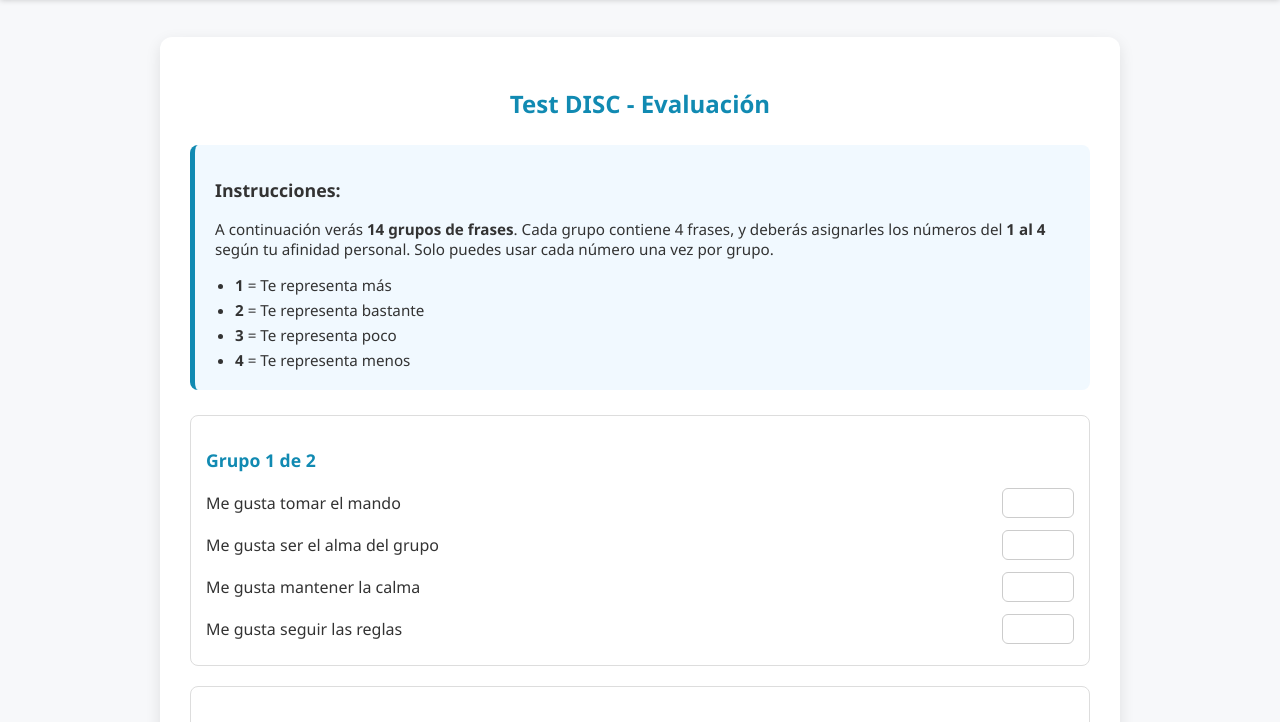
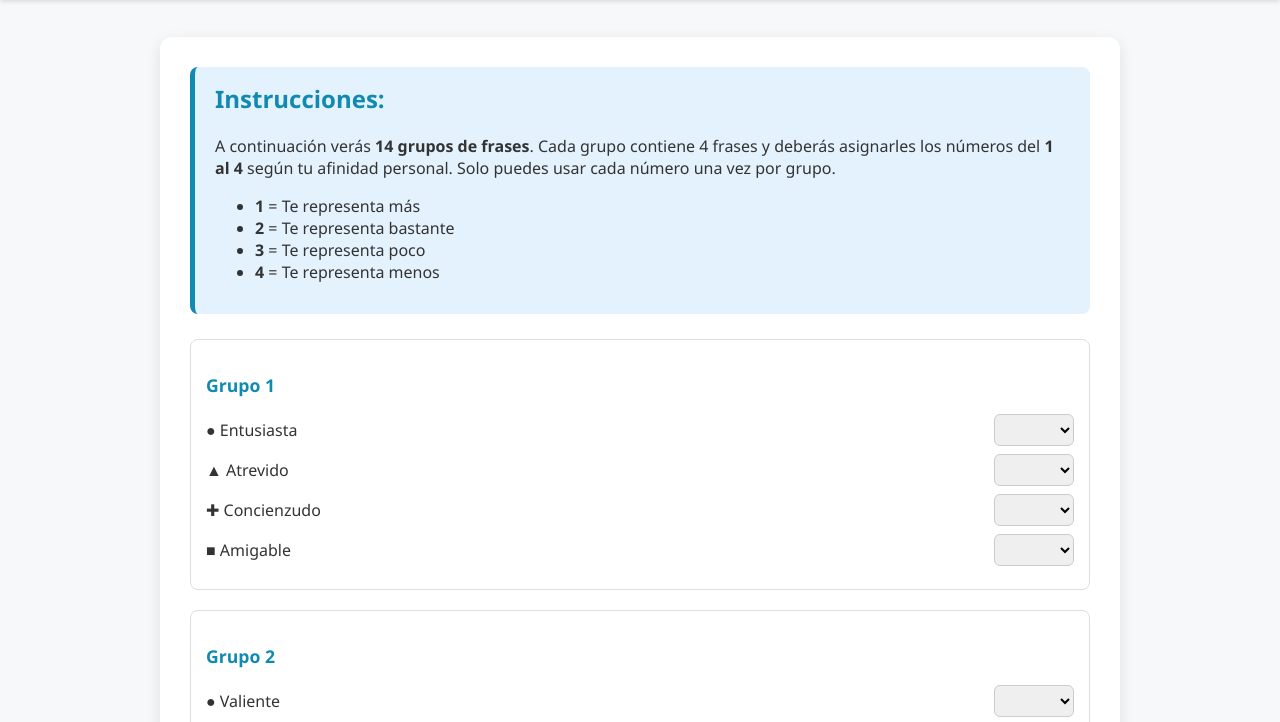
Before and after one commit to isabelcoronado/Test_Disc, a plain HTML site: page disc_test.html in a window 1280 px wide. Shown: the part 66-788 px from the top of the page. Drawn offline with Linux system fonts and the light colour scheme.

Commit message:
Update disc_test.html

```diff
--- a/disc_test.html
+++ b/disc_test.html
@@ -47,29 +47,22 @@
       to { opacity: 1; transform: translateY(0); }
     }
 
-    h2 {
-      text-align: center;
-      color: var(--azul);
+    .instrucciones {
+      background: #e3f2fd;
+      border-left: 5px solid var(--azul);
+      padding: 15px 20px;
+      border-radius: 8px;
       margin-bottom: 25px;
     }
 
-    .instrucciones {
-      background: #f1f9ff;
-      border-left: 5px solid var(--azul);
-      padding: 15px 20px;
-      margin-bottom: 25px;
-      border-radius: 8px;
-      font-size: 0.95em;
-      color: #333;
+    .instrucciones h2 {
+      color: var(--azul);
+      margin-top: 0;
     }
 
-    .instrucciones ul {
-      margin: 10px 0 0 20px;
-      padding: 0;
-    }
-
-    .instrucciones li {
-      margin: 5px 0;
+    h3 {
+      color: var(--azul);
+      font-size: 1.1em;
     }
 
     .grupo {
@@ -84,32 +77,19 @@
       box-shadow: 0 0 10px rgba(17, 138, 178, 0.2);
     }
 
-    .grupo h3 {
-      font-size: 1.1em;
-      color: var(--azul);
-      margin-bottom: 10px;
-    }
-
     .opcion {
       display: flex;
       justify-content: space-between;
       align-items: center;
-      padding: 6px 0;
-      gap: 10px;
+      margin: 8px 0;
     }
 
-    .opcion label {
-      flex-grow: 1;
-    }
-
-    .opcion input {
-      width: 60px;
-      padding: 5px;
+    select {
+      padding: 6px;
+      border-radius: 6px;
       border: 1px solid #ccc;
-      border-radius: 6px;
-      text-align: center;
-      font-weight: bold;
-      font-size: 1em;
+      font-size: 0.9em;
+      width: 80px;
     }
 
     .boton-enviar {
@@ -142,13 +122,11 @@
   <div class="navbar">Test DISC – Evaluación</div>
 
   <div class="container">
-    <h2>Test DISC - Evaluación</h2>
-
     <div class="instrucciones">
-      <h3>Instrucciones:</h3>
+      <h2>Instrucciones:</h2>
       <p>
         A continuación verás <strong>14 grupos de frases</strong>.
-        Cada grupo contiene 4 frases, y deberás asignarles los números del <strong>1 al 4</strong> según tu afinidad personal.
+        Cada grupo contiene 4 frases y deberás asignarles los números del <strong>1 al 4</strong> según tu afinidad personal.
         Solo puedes usar cada número una vez por grupo.
       </p>
       <ul>
@@ -159,80 +137,75 @@
       </ul>
     </div>
 
-    <form id="discForm"></form>
+    <form id="discForm">
+      <!-- Los 14 grupos -->
+      <div class="grupo" data-grupo="1">
+        <h3>Grupo 1</h3>
+        <div class="opcion">● Entusiasta <select><option value=""></option><option>1</option><option>2</option><option>3</option><option>4</option></select></div>
+        <div class="opcion">▲ Atrevido <select><option value=""></option><option>1</option><option>2</option><option>3</option><option>4</option></select></div>
+        <div class="opcion">✚ Concienzudo <select><option value=""></option><option>1</option><option>2</option><option>3</option><option>4</option></select></div>
+        <div class="opcion">■ Amigable <select><option value=""></option><option>1</option><option>2</option><option>3</option><option>4</option></select></div>
+      </div>
+
+      <div class="grupo" data-grupo="2">
+        <h3>Grupo 2</h3>
+        <div class="opcion">● Valiente <select><option value=""></option><option>1</option><option>2</option><option>3</option><option>4</option></select></div>
+        <div class="opcion">▲ Alegre <select><option value=""></option><option>1</option><option>2</option><option>3</option><option>4</option></select></div>
+        <div class="opcion">✚ Preciso <select><option value=""></option><option>1</option><option>2</option><option>3</option><option>4</option></select></div>
+        <div class="opcion">■ Paciente <select><option value=""></option><option>1</option><option>2</option><option>3</option><option>4</option></select></div>
+      </div>
+
+      <!-- Repite este bloque hasta el grupo 14 -->
+      <!-- Puedes copiar/pegar y reemplazar las frases correspondientes -->
+
+    </form>
 
     <button class="boton-enviar" type="button" onclick="enviarRespuestas()">Ver Resultados</button>
   </div>
 
   <script>
-    // 🔹 EJEMPLO DE PREGUNTAS (puedes reemplazarlas con tus 14 grupos reales)
-    const grupos = [
-      [
-        "Me gusta tomar el mando",
-        "Me gusta ser el alma del grupo",
-        "Me gusta mantener la calma",
-        "Me gusta seguir las reglas"
-      ],
-      [
-        "Soy competitivo y decidido",
-        "Disfruto socializar y animar a otros",
-        "Prefiero ambientes tranquilos",
-        "Sigo los procedimientos al pie de la letra"
-      ]
-      // Agrega los 12 grupos restantes aquí...
-    ];
+    function enviarRespuestas() {
+      const grupos = document.querySelectorAll('.grupo');
+      const resultados = { D: 0, I: 0, S: 0, C: 0 };
 
-    const form = document.getElementById('discForm');
-
-    grupos.forEach((opciones, index) => {
-      const grupoDiv = document.createElement('div');
-      grupoDiv.className = 'grupo';
-      grupoDiv.innerHTML = `<h3>Grupo ${index + 1} de ${grupos.length}</h3>`;
-
-      opciones.forEach((texto, i) => {
-        const opcion = document.createElement('div');
-        opcion.className = 'opcion';
-        opcion.innerHTML = `
-          <label>${texto}</label>
-          <input type="number" min="1" max="4" step="1" required />
-        `;
-        grupoDiv.appendChild(opcion);
-      });
-
-      form.appendChild(grupoDiv);
-    });
-
-    // 🔹 Validar que no se repitan valores dentro de un grupo
-    form.addEventListener('input', (e) => {
-      if (e.target.type === 'number') {
-        const grupoDiv = e.target.closest('.grupo');
-        const inputs = grupoDiv.querySelectorAll('input[type="number"]');
-        const valores = Array.from(inputs).map(i => i.value).filter(v => v !== '');
+      for (const grupo of grupos) {
+        const valores = Array.from(grupo.querySelectorAll('select')).map(s => s.value);
+        if (valores.includes("")) {
+          alert("Completa todos los valores del grupo " + grupo.dataset.grupo);
+          return;
+        }
         const repetidos = valores.filter((v, i, a) => a.indexOf(v) !== i);
         if (repetidos.length > 0) {
-          alert('⚠️ No puedes repetir el mismo número dentro de este grupo.');
-          e.target.value = '';
+          alert("No puedes repetir números en el grupo " + grupo.dataset.grupo);
+          return;
         }
+
+        // Mapeo simbólico: ●=I, ▲=D, ✚=C, ■=S
+        const selects = grupo.querySelectorAll('select');
+        resultados.I += 5 - parseInt(selects[0].value);
+        resultados.D += 5 - parseInt(selects[1].value);
+        resultados.C += 5 - parseInt(selects[2].value);
+        resultados.S += 5 - parseInt(selects[3].value);
       }
-    });
 
-    // 🔹 Guardar resultados en localStorage
-    function enviarRespuestas() {
-      const resultados = [];
-
-      document.querySelectorAll('.grupo').forEach((grupoDiv, index) => {
-        const valores = Array.from(grupoDiv.querySelectorAll('input')).map(i => Number(i.value));
-        if (valores.includes(0) || valores.includes(NaN) || valores.length < 4) {
-          alert(`⚠️ Debes completar todos los valores del grupo ${index + 1}.`);
-          throw new Error('Grupo incompleto');
-        }
-        resultados.push(valores);
-      });
-
-      localStorage.setItem('respuestasDISC', JSON.stringify(resultados));
-      alert("✅ Tus respuestas fueron guardadas. Se mostrarán los resultados.");
+      localStorage.setItem("resultadoDISC", JSON.stringify(resultados));
       window.location.href = "results_disc.html";
     }
+
+    // Validación visual dinámica
+    document.querySelectorAll('.grupo').forEach(grupo => {
+      const selects = grupo.querySelectorAll('select');
+      selects.forEach(select => {
+        select.addEventListener('change', () => {
+          const valores = Array.from(selects).map(s => s.value).filter(v => v);
+          const repetidos = valores.filter((v, i, a) => a.indexOf(v) !== i);
+          if (repetidos.length > 0) {
+            alert("⚠️ No puedes repetir el mismo número en este grupo.");
+            select.value = "";
+          }
+        });
+      });
+    });
   </script>
 </body>
 </html>
```
